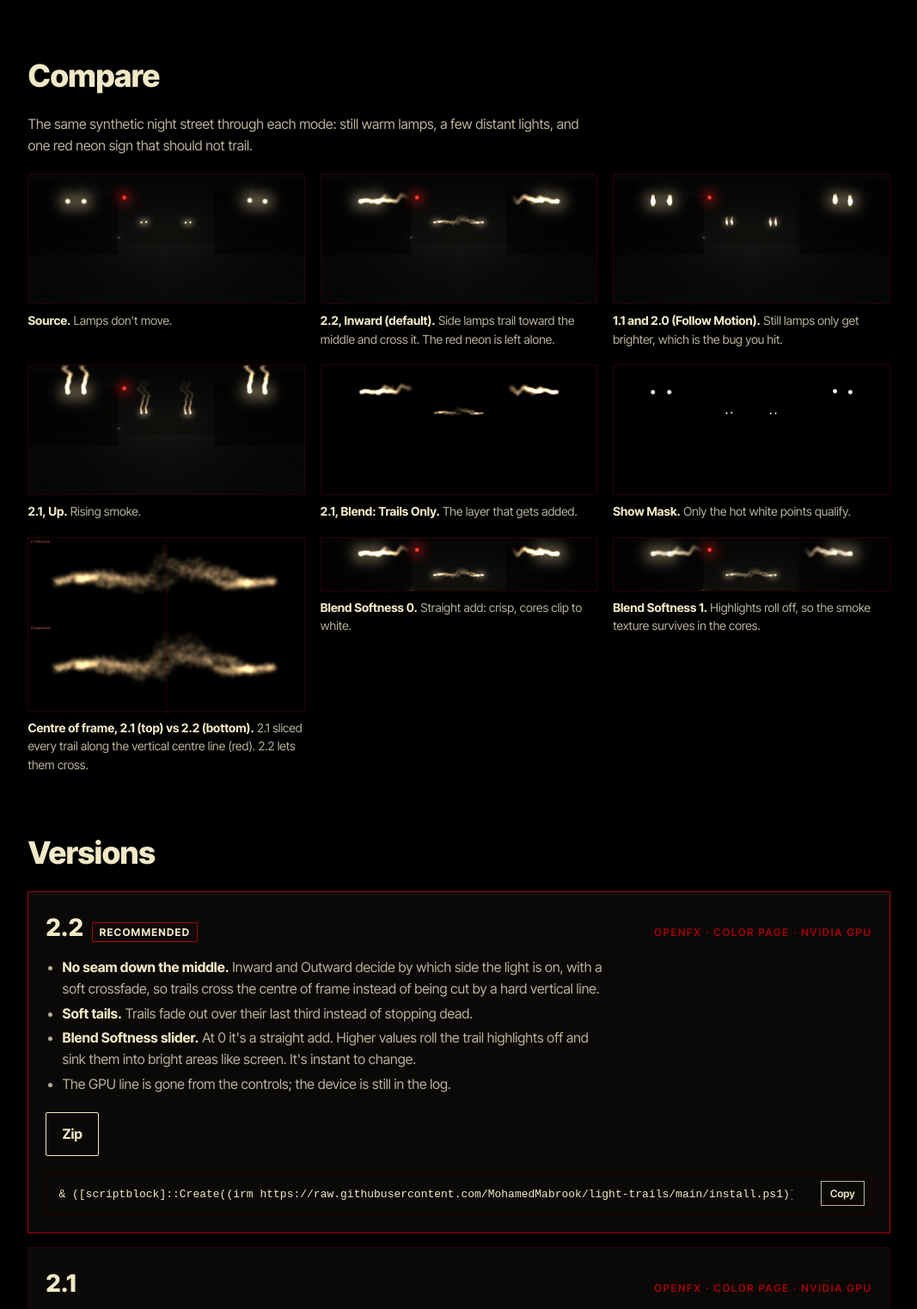
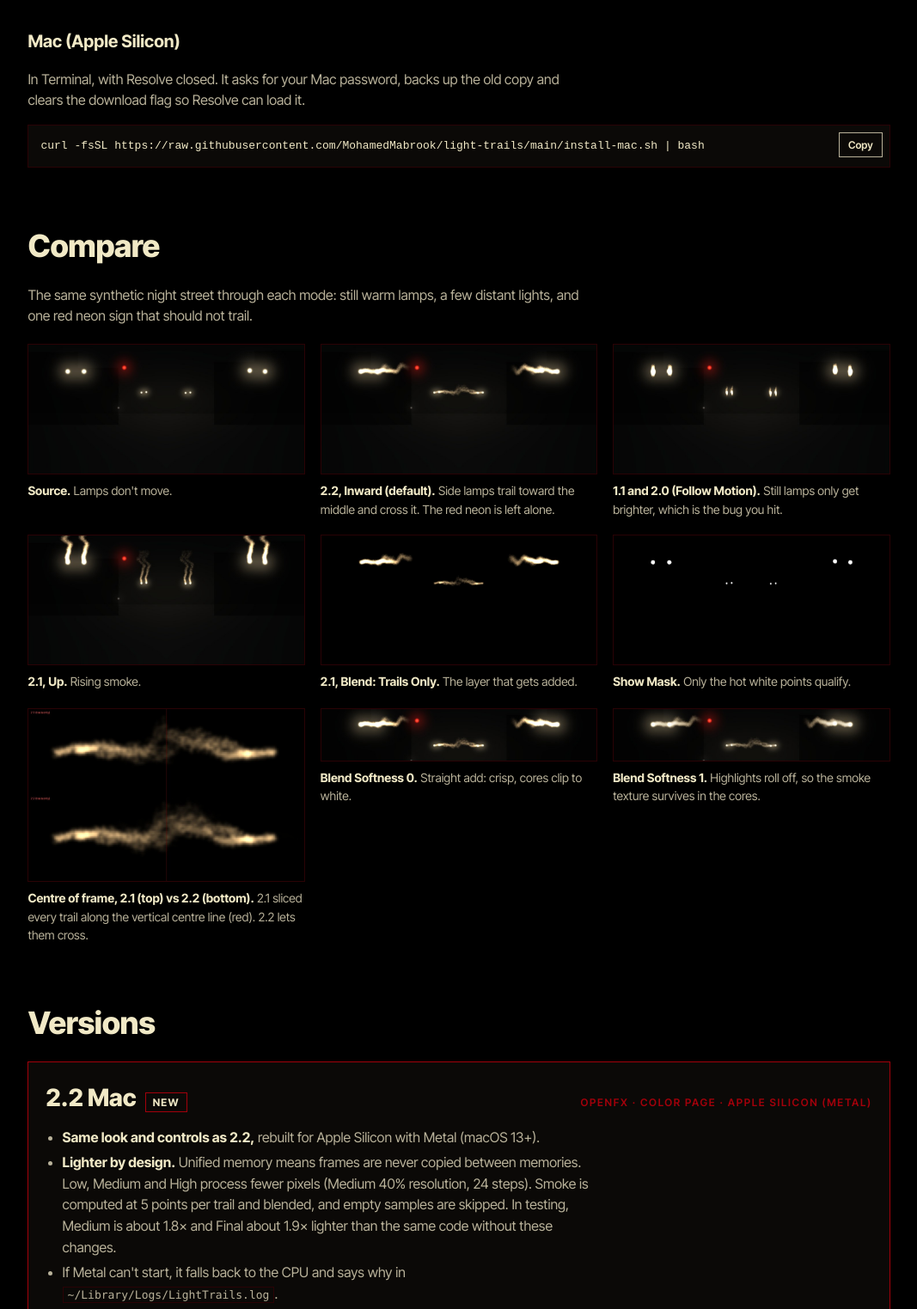
Before and after one commit to MohamedMabrook/light-trails, a plain HTML site: page index.html in a window 1280 px wide. Shown: the part 729-2252 px from the top of the page at 86% size, without its empty margins (106-1173 px from the left). Drawn offline with Linux system fonts and the light colour scheme.

Commit message:
Add Light Trails 2.2 for Mac (Apple Silicon, Metal, lighter presets)
- Native arm64 OpenFX bundle for macOS 13+, ad-hoc signed
- Kernels run on Metal (compiled by macOS on first load) in unified
  memory; CPU fallback with a logged reason if Metal cannot start
- Lighter by design: Medium 40% res / 24 steps, smoke evaluated at 5
  knots per trail, early skip of unreachable samples
- install-mac.sh: one-line Terminal installer (backup, quarantine clear)
- Page and README: Mac install, version card, comparison image

Co-Authored-By: Claude Opus 5.5 <noreply@anthropic.com>
Claude-Session: https://claude.ai/code/session_01MyTMwNPDxLGrY4wxjQizKu

```diff
--- a/index.html
+++ b/index.html
@@ -81,6 +81,10 @@
   <p class="muted">Or from PowerShell (run as administrator, Resolve closed), with the same menu:</p>
   <div class="cmd"><pre id="c-menu">irm https://raw.githubusercontent.com/MohamedMabrook/light-trails/main/install.ps1 | iex</pre><button data-copy="c-menu">Copy</button></div>
 
+  <h3 style="margin-top:36px">Mac (Apple Silicon)</h3>
+  <p class="muted">In Terminal, with Resolve closed. It asks for your Mac password, backs up the old copy and clears the download flag so Resolve can load it.</p>
+  <div class="cmd"><pre id="c-mac">curl -fsSL https://raw.githubusercontent.com/MohamedMabrook/light-trails/main/install-mac.sh | bash</pre><button data-copy="c-mac">Copy</button></div>
+
   <h2 id="compare">Compare</h2>
   <p class="muted">The same synthetic night street through each mode: still warm lamps, a few distant lights, and one red neon sign that should not trail.</p>
   <div class="grid">
@@ -98,6 +102,18 @@
   </div>
 
   <h2 id="versions">Versions</h2>
+
+  <div class="card rec">
+    <div class="top"><div><span class="ver">2.2 Mac</span><span class="tag">New</span></div><span class="label">OpenFX · Color page · Apple Silicon (Metal)</span></div>
+    <ul>
+      <li><b>Same look and controls as 2.2,</b> rebuilt for Apple Silicon with Metal (macOS 13+).</li>
+      <li><b>Lighter by design.</b> Unified memory means frames are never copied between memories. Low, Medium and High process fewer pixels (Medium 40% resolution, 24 steps). Smoke is computed at 5 points per trail and blended, and empty samples are skipped. In testing, Medium is about 1.8× and Final about 1.9× lighter than the same code without these changes.</li>
+      <li>If Metal can't start, it falls back to the CPU and says why in <code>~/Library/Logs/LightTrails.log</code>.</li>
+    </ul>
+    <figure><img src="img/mac_vs_windows.jpg" alt="Windows 2.2 Medium vs Mac Medium, Final, Low" loading="lazy"><figcaption>From the top: Windows 2.2 Medium, then Mac Medium, Mac Final and Mac Low.</figcaption></figure>
+    <div class="row"><a class="btn ghost" href="versions/2.2-mac/LightTrails-2.2-OFX-macOS.zip">Zip</a></div>
+    <div class="cmd"><pre id="c22m">curl -fsSL https://raw.githubusercontent.com/MohamedMabrook/light-trails/main/install-mac.sh | bash -s -- 2.2-mac</pre><button data-copy="c22m">Copy</button></div>
+  </div>
 
   <div class="card rec">
     <div class="top"><div><span class="ver">2.2</span><span class="tag">Recommended</span></div><span class="label">OpenFX · Color page · NVIDIA GPU</span></div>
@@ -160,6 +176,7 @@
     <table>
       <thead><tr><th>Version</th><th>Page</th><th>Renders on</th><th>Still lamps trail</th><th>Frames per tweak</th><th>Quality menu</th><th>Depth</th><th>Status</th></tr></thead>
       <tbody>
+        <tr><td><b>2.2 Mac</b></td><td>Color, Edit</td><td>Apple GPU (Metal)</td><td class="yes">Yes</td><td>1 (Inward, Outward, Up, Angle)</td><td class="yes">Yes, lighter presets</td><td class="yes">Yes</td><td>New, Mac</td></tr>
         <tr><td><b>2.2</b></td><td>Color, Edit</td><td>GPU (CUDA)</td><td class="yes">Yes</td><td>1 (Inward, Outward, Up, Angle)</td><td class="yes">Yes</td><td class="yes">Yes</td><td>Recommended</td></tr>
         <tr><td>2.1</td><td>Color, Edit</td><td>GPU (CUDA)</td><td class="yes">Yes</td><td>1 (Inward, Outward, Up, Angle)</td><td class="yes">Yes</td><td class="yes">Yes</td><td>Centre seam</td></tr>
         <tr><td>2.0</td><td>Color, Edit</td><td>GPU (CUDA)</td><td class="no">No</td><td>1 when cached, up to 13 after a reset</td><td class="yes">Yes</td><td class="yes">Yes</td><td>Suspected crash</td></tr>
@@ -171,13 +188,13 @@
 
   <h2 id="help">If something goes wrong</h2>
   <ul>
-    <li><b>The plugin log</b> is <code>%TEMP%\LightTrails.log</code>. In 2.1, every render writes a line before it starts, so after a crash the last line shows what was running. Send that file.</li>
+    <li><b>The plugin log</b> is <code>%TEMP%\LightTrails.log</code> on Windows and <code>~/Library/Logs/LightTrails.log</code> on Mac. In 2.1, every render writes a line before it starts, so after a crash the last line shows what was running. Send that file.</li>
     <li><b>Not in the OpenFX list:</b> run the installer again and check that it prints <i>Installed to …\OFX\Plugins\LightTrails.ofx.bundle</i>, then restart Resolve.</li>
     <li><b>Go back to a version:</b> run the installer and pick it. Only one OpenFX version is installed at a time.</li>
     <li><b>Remove it:</b> run the installer and press <code>U</code>.</li>
   </ul>
 </main>
-<footer>Light Trails · OpenFX plugin for DaVinci Resolve Studio on Windows · NVIDIA GPU required for 2.x</footer>
+<footer>Light Trails · OpenFX plugin for DaVinci Resolve · Windows (NVIDIA GPU) and Mac (Apple Silicon)</footer>
 <script>
   document.querySelectorAll("button[data-copy]").forEach(function (b) {
     b.addEventListener("click", function () {
```
Also changed, not shown: img/mac_vs_windows.jpg (added), versions-mac.txt (added), 4 other files.
